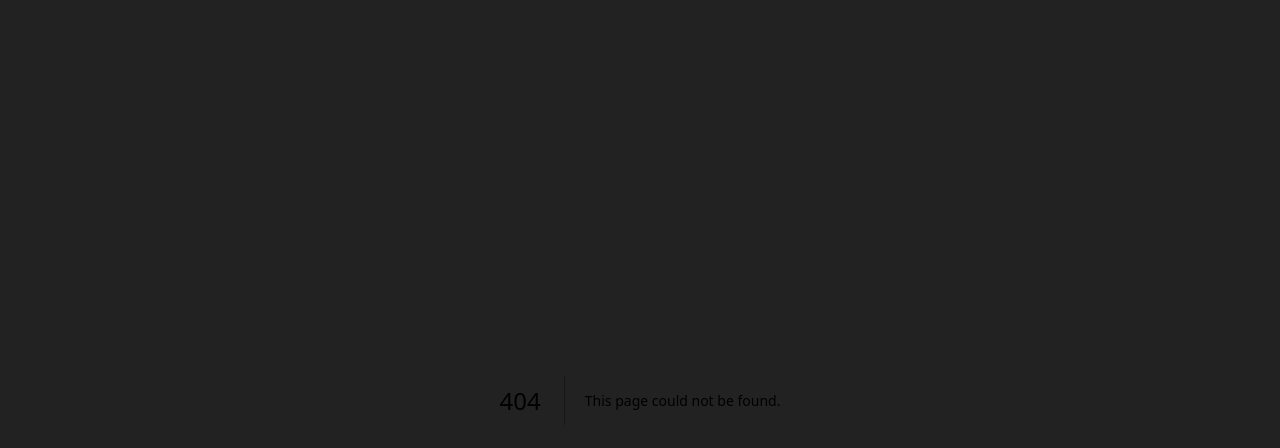
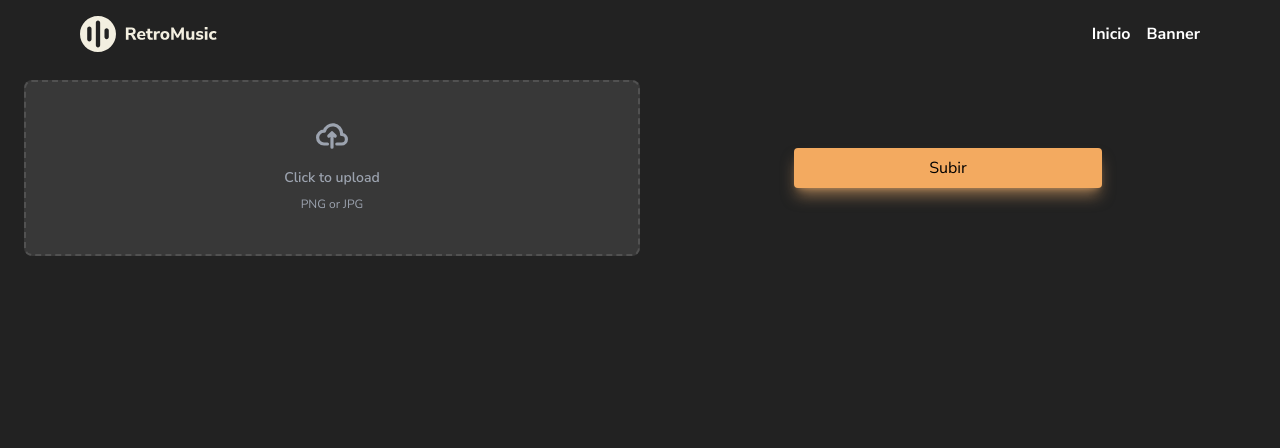
Before and after one commit to alexmaest/AYD2_Proyecto_G2, a Next.js app in the folder frontend/: page /artist/profile/banner in a window 1280 px wide. Before the commit this address had no page. Shown: the top 448 px of the page. Built offline with nearby package versions, Linux system fonts and the light colour scheme.

Commit message:
add banner upload page

```diff
--- /dev/null
+++ b/frontend/src/app/artist/profile/banner/page.tsx
@@ -0,0 +1,60 @@
+'use client'
+import { useState } from 'react'
+
+export default function BannerPage () {
+  const [file, setFile] = useState<File | null>(null)
+  const [base64Image, setBase64Image] = useState<string | null>(null)
+
+  const handleFileChange = (event: React.ChangeEvent<HTMLInputElement>) => {
+    const file = event.target.files?.[0]
+    if (file != null) {
+      const reader = new FileReader()
+
+      reader.onload = (e) => {
+        if (e.target?.result != null) {
+          const base64Data = e.target.result as string
+          setFile(file)
+          setBase64Image(base64Data)
+        }
+      }
+
+      reader.readAsDataURL(file)
+    }
+
+    console.log(file)
+    console.log(base64Image)
+  }
+
+  console.log(base64Image)
+
+  return (
+    <section className='mt-20 mx-6 flex flex-col items-center'>
+      <div className='flex items-center justify-center w-full'>
+        <label htmlFor='dropzone-file' className='flex flex-col items-center justify-center w-1/2 h-44 border-2 border-dashed rounded-lg cursor-pointer bg-retro-black-800 border-retro-black-600 hover:border-retro-black-500 hover:bg-retro-black-600'>
+          <div className='flex flex-col items-center justify-center pt-5 pb-6'>
+            <svg className='w-8 h-8 mb-4 text-gray-400' aria-hidden='true' xmlns='http://www.w3.org/2000/svg' fill='none' viewBox='0 0 20 16'>
+              <path stroke='currentColor' strokeLinecap='round' strokeLinejoin='round' strokeWidth='2' d='M13 13h3a3 3 0 0 0 0-6h-.025A5.56 5.56 0 0 0 16 6.5 5.5 5.5 0 0 0 5.207 5.021C5.137 5.017 5.071 5 5 5a4 4 0 0 0 0 8h2.167M10 15V6m0 0L8 8m2-2 2 2' />
+            </svg>
+            <p className='mb-2 text-sm text-gray-400'><span className='font-semibold'>Click to upload</span></p>
+            <p className='text-xs text-gray-400'>PNG or JPG</p>
+          </div>
+          <input id='dropzone-file' type='file' className='hidden' onChange={handleFileChange} />
+        </label>
+        <div className='flex items-center justify-center flex-1'>
+          <button className='rounded w-2/4 h-10 bg-retro-orange-400 shadow-lg shadow-orange-300/50'>
+            Subir
+          </button>
+        </div>
+      </div>
+      {base64Image != null && (
+        <div className='w-full mt-4'>
+          <h2 className='text-retro-white text-lg font-bold'>Previsualización</h2>
+          <img
+            className='w-full h-96 object-cover rounded-lg'
+            src={base64Image} alt='Imagen'
+          />
+        </div>
+      )}
+    </section>
+  )
+}
```
